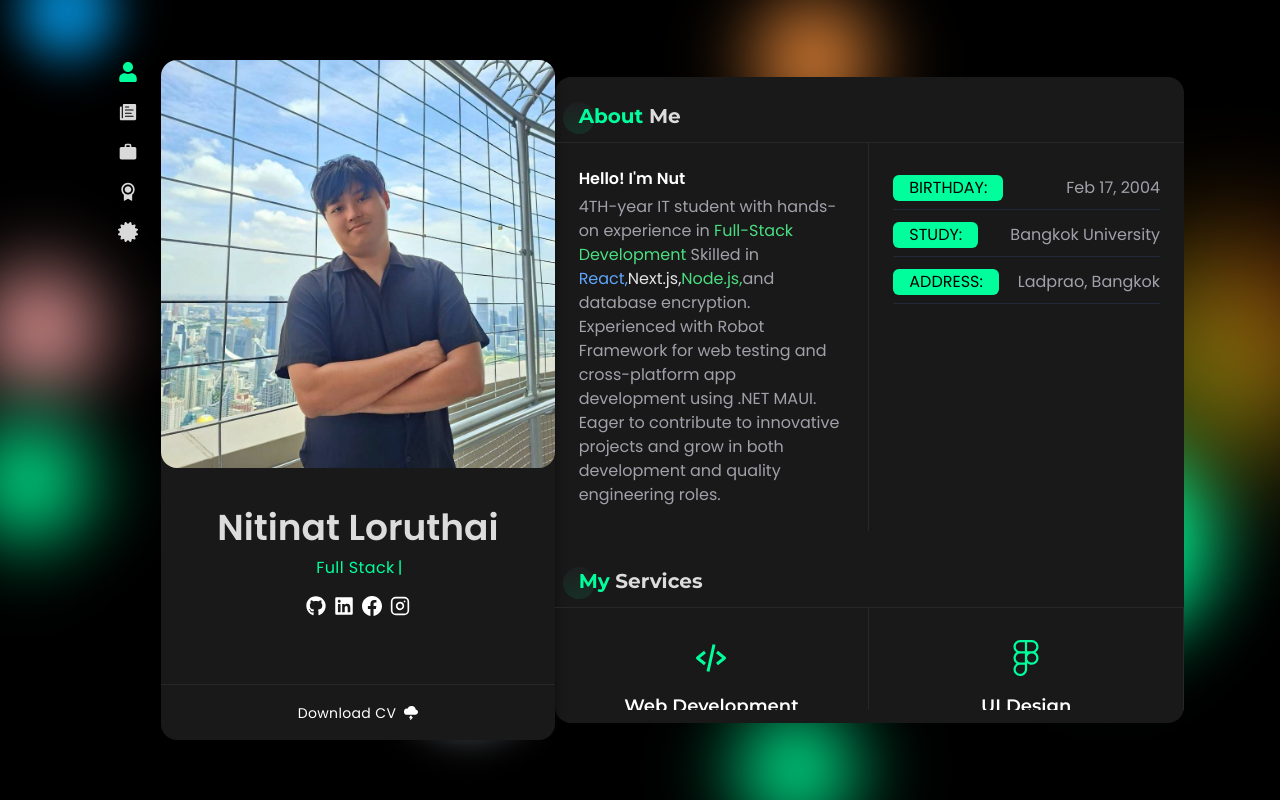
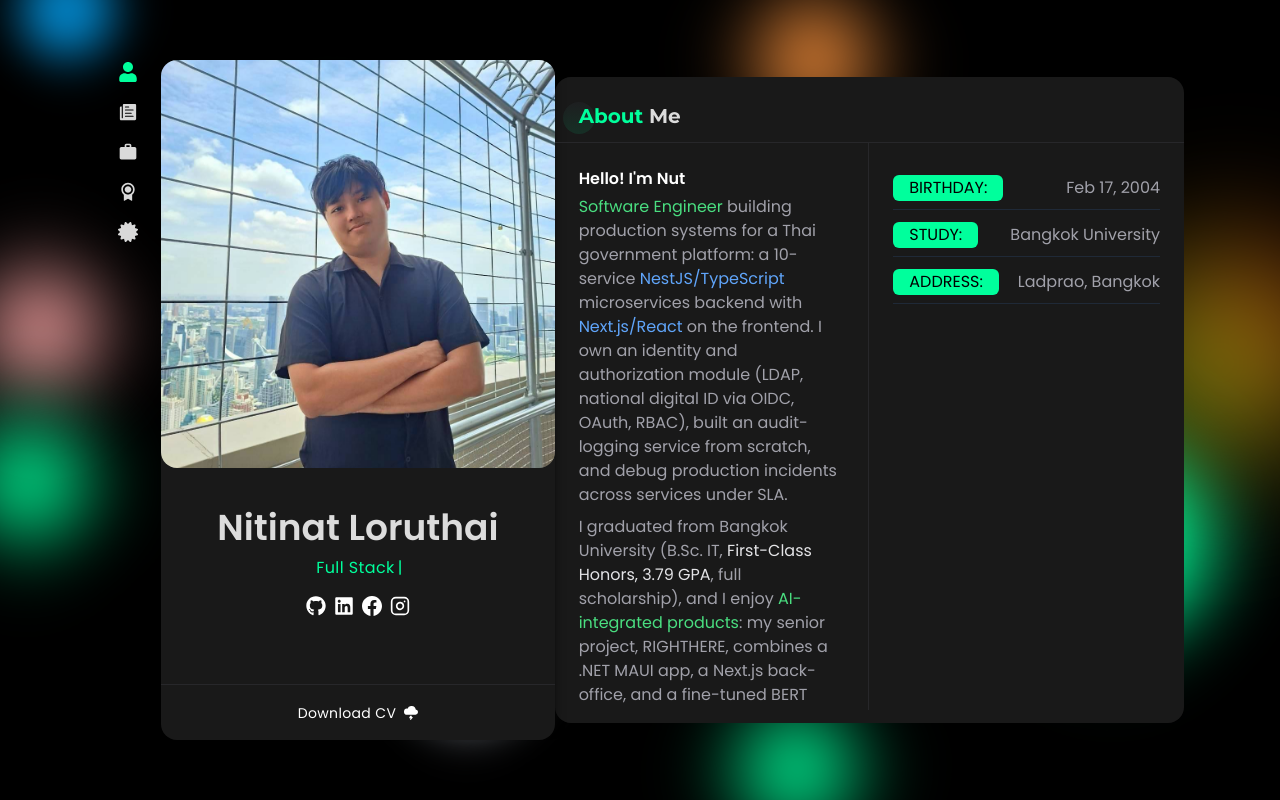
Before and after one commit to nnutica/Portfolio9Nut, a React (Vite) app: page / in a window 1280 px wide. Built offline with nearby package versions, Linux system fonts and the light colour scheme.

Commit message:
update info

```diff
--- a/src/components/about/AboutMe.tsx
+++ b/src/components/about/AboutMe.tsx
@@ -5,16 +5,29 @@ const AboutMe = () => {
       <div className="w-full md:w-1/2 text-zinc-400 px-6 border-r-[1px] border-r-zinc-800 flex items-center">
         <div className="py-6">
           <h2 className="font-semibold mb-1 text-white">Hello! I'm Nut </h2>
-          <p className="text-base leading-6 ">
-            4TH-year IT student with hands-on experience in
-           <span className="text-green-400"> Full-Stack Development </span>
-Skilled in <span className="text-blue-400">React,</span>
-<span className="text-zinc-200">Next.js,</span>
-<span className="text-green-400 ">Node.js,</span>
-and database encryption.
-Experienced with Robot Framework for web testing and cross-platform app development using .NET MAUI.
-Eager to contribute to innovative projects and grow in both development and quality engineering roles.
-          </p>
+         <div className="text-base leading-6 space-y-2">
+  <p>
+    <span className="text-green-400">Software Engineer</span> building production
+    systems for a Thai government platform: a 10-service{" "}
+    <span className="text-blue-400">NestJS/TypeScript</span> microservices backend
+    with <span className="text-blue-400">Next.js/React</span> on the frontend. I own
+    an identity and authorization module (LDAP, national digital ID via OIDC, OAuth,
+    RBAC), built an audit-logging service from scratch, and debug production
+    incidents across services under SLA.
+  </p>
+  <p>
+    I graduated from Bangkok University (B.Sc. IT,{" "}
+    <span className="text-zinc-200">First-Class Honors, 3.79 GPA</span>, full
+    scholarship), and I enjoy{" "}
+    <span className="text-green-400">AI-integrated products</span>: my senior
+    project, RIGHTHERE, combines a .NET MAUI app, a Next.js back-office, and a
+    fine-tuned BERT model served by FastAPI.
+  </p>
+  <p>
+    Open to roles where I can keep building reliable backend and full-stack systems
+    and grow into AI-integrated products.
+  </p>
+</div>
         </div>
       </div>
       <div className="w-full md:w-1/2 p-6">
--- a/src/components/resume/Education.tsx
+++ b/src/components/resume/Education.tsx
@@ -16,9 +16,10 @@ const Education = () => {
           badge="2022 - May 2026 (Expected)"
           title="Bangkok University"
           subTitle="University Education"
-          des="Faculty of Information Technology and Innovation Information Technology  "
-          des1="Scholarship :ทุนเพชรในชัยพฤกษ์ 100%"
-          des2="GPA :3.78"
+          des="Faculty of Information Technology and Innovation Information Technology "
+          des1="First Class Honors"
+          des2="Scholarship :ทุนเพชรในชัยพฤกษ์ 100%"
+          des3="GPA :3.79"
         />
         <ResumeCard
           badge="2019 - 2022"
--- a/src/components/resume/ResumeCard.tsx
+++ b/src/components/resume/ResumeCard.tsx
@@ -7,14 +7,15 @@ interface ResumeCardProps {
   des: string;
   des1?: string;
   des2?: string;
+  des3?: string;
 }
 
-const ResumeCard: React.FC<ResumeCardProps> = ({ badge, title, subTitle, des, des1, des2 }) => {
+const ResumeCard: React.FC<ResumeCardProps> = ({ badge, title, subTitle, des, des1, des2,des3 }) => {
   return (
     <div className="w-full py-6 flex flex-col gap-2.5 border-b-[1px] border-b-zinc-800">
       {badge === "" ? (
         <h6 className="w-fit min-w-24 px-2 text-center text-sm py-[1px] whitespace-nowrap text-designColor border-[1px] border-designColor rounded-sm">
-          Jan2026-Present
+          Jul2026-Present
         </h6>
       ) : (
         <h6 className="w-fit min-w-24 px-2 text-center text-sm py-[1px] whitespace-nowrap text-[#999] border-[1px] border-zinc-600 rounded-sm">
@@ -28,6 +29,7 @@ const ResumeCard: React.FC<ResumeCardProps> = ({ badge, title, subTitle, des, de
       <p className="text-base text-[#999] font-medium pr-10 py-0.5">{des}</p>
       <p className="text-base text-[#999] font-medium pr-10">{des1}</p>
       <p className="text-base text-[#999] font-medium pr-10">{des2}</p>
+      <p className="text-base text-[#999] font-medium pr-10">{des3}</p>
     </div>
   );
 };
--- a/src/components/resume/Workexp.tsx
+++ b/src/components/resume/Workexp.tsx
@@ -4,13 +4,21 @@ function Workexp() {
   return (
     <div className="py-4">
       <div className="col-span-9 md:col-span-4">
-        <ResumeCard
-          badge=""
-          title="Software Developer Intern "
-          subTitle=" FOURPOINTZERO CO., LTD."
-          des="Developed and maintained internal enterprise web applications using React (ViteJS) and Express (TypeScript) within a Microservices architecture. "
-          des1="TechStack : React, Express, TypeScript, ViteJS, Tailwind CSS"
-        />
+          <ResumeCard
+            badge=""
+            title="Software Engineer"
+            subTitle="FOURPOINTZERO CO., LTD."
+            des="Build and maintain a 10-service NestJS microservices platform for a Thai government agency, with Next.js/React on the frontend. Own the identity and authorization module (LDAP, national digital ID via OIDC, OAuth, RBAC), built an audit-logging microservice from scratch, integrated a real-time government REST API, and resolved production incidents across 5+ services within SLA."
+            des1="TechStack : NestJS, Nx, TypeScript, Prisma, PostgreSQL, Next.js, React, Jest, Docker, GitHub Actions, Azure App Service"
+          />
+
+          <ResumeCard
+            badge="Jan 2026 - May 2026"
+            title="Software Developer Intern"
+            subTitle="FOURPOINTZERO CO., LTD."
+            des="Developed and maintained internal enterprise web applications using React (Vite) and Express (TypeScript) within a microservices architecture, including an e-document platform with RabbitMQ messaging and Elasticsearch/Kibana, MinIO, and OCR (the platform has since launched)."
+            des1="TechStack : React, Vite, Express, TypeScript, Tailwind CSS, RabbitMQ, Elasticsearch, Kibana, MinIO"
+          />
         <ResumeCard
           badge="Dec2023-Jan2025"
           title="Frontend Developer"
```
